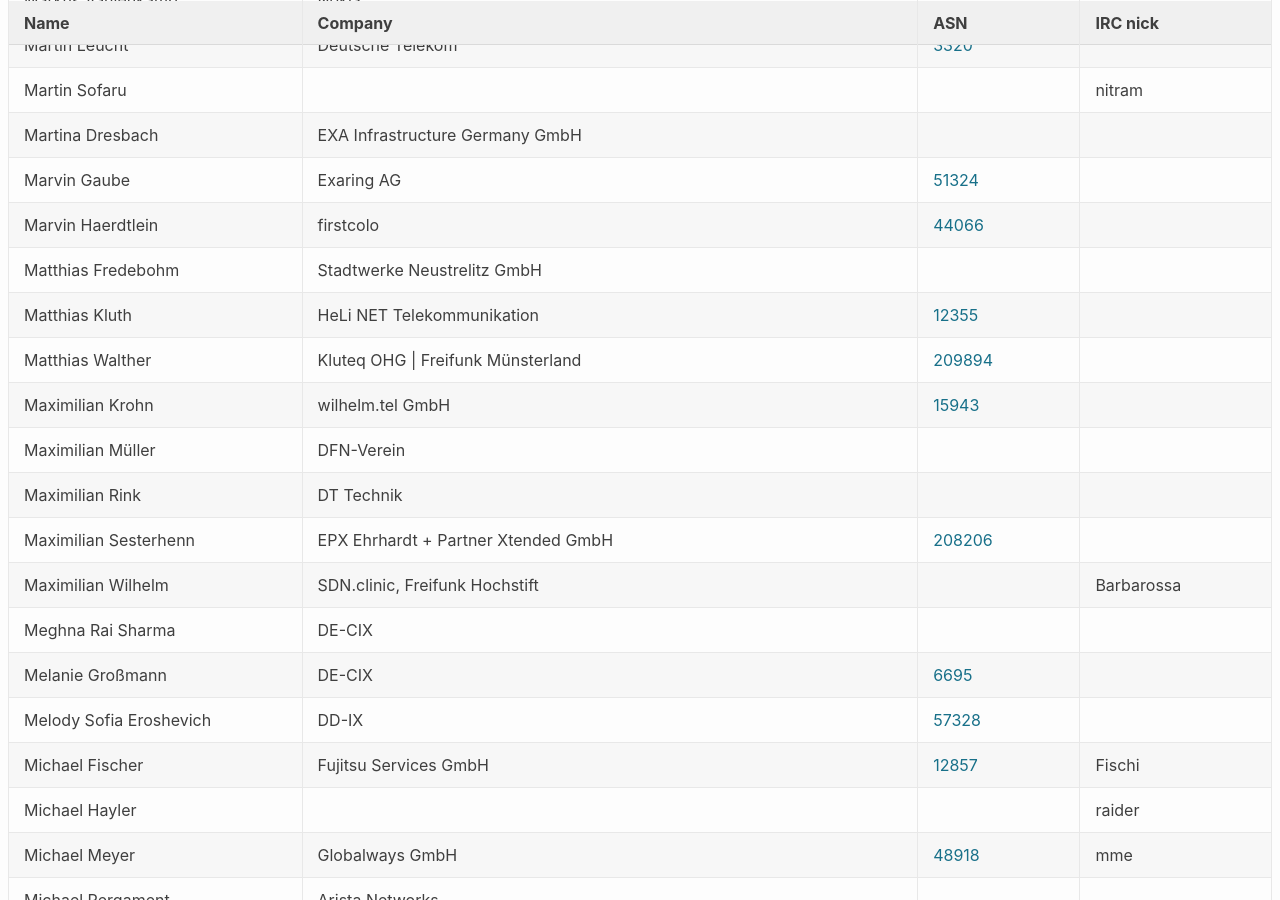
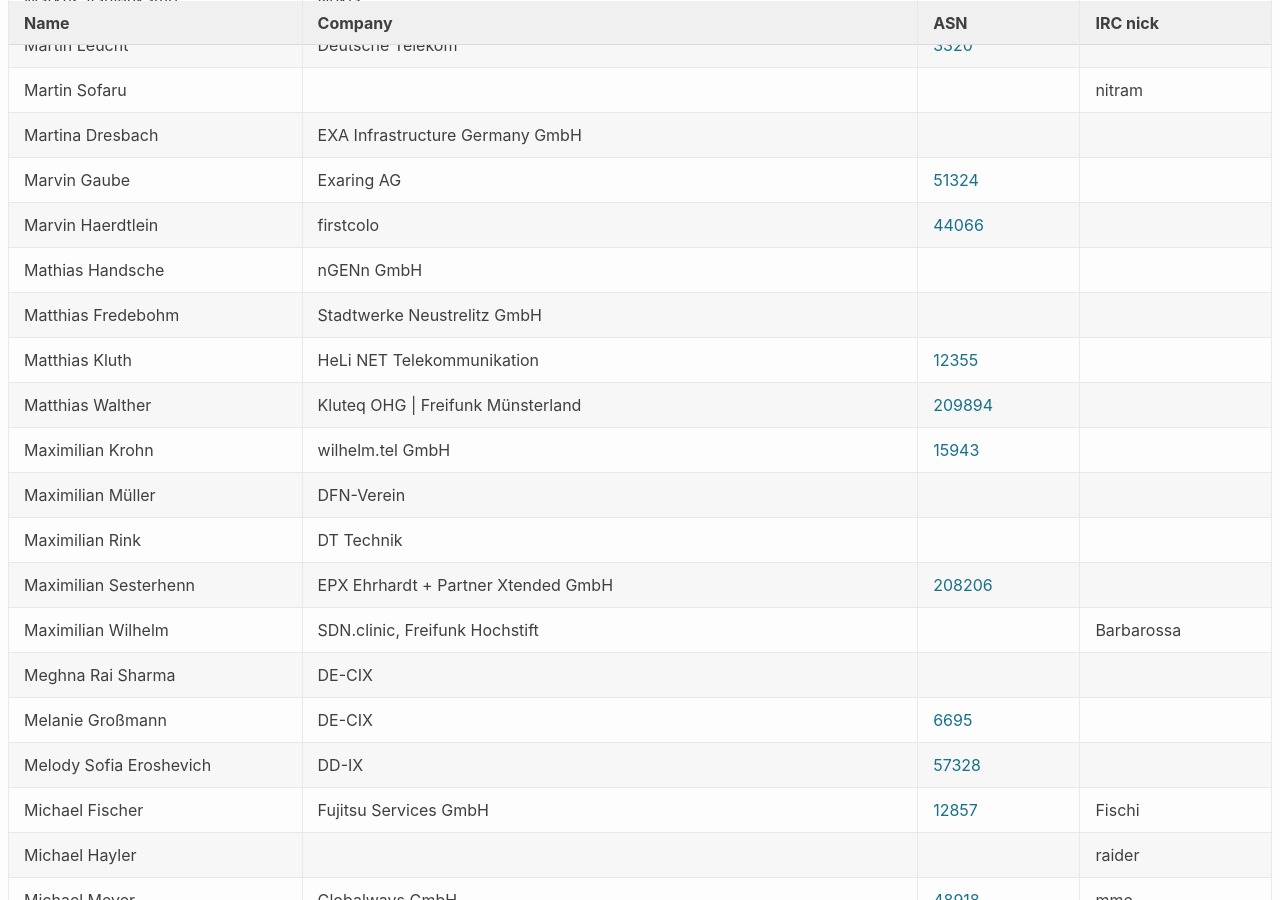
Before and after one commit to denog/pretix-attendeelist, a Jekyll site: the page built from denog15/index.md, in a window 1280 px wide and 900 px high, scrolled down 7489 px. Built offline with Jekyll 4.4.1, drawn with Linux system fonts in a browser that asks for light colours.

Commit message:
Latest data: Tue Oct 17 07:28:09 UTC 2023

```diff
--- a/_data/attendees_denog15_onsite.json
+++ b/_data/attendees_denog15_onsite.json
@@ -1008,6 +1008,12 @@
     "asn": "44066"
   },
   {
+    "name": "Mathias Handsche",
+    "company": "nGENn GmbH",
+    "irc": null,
+    "asn": null
+  },
+  {
     "name": "Matthias Fredebohm",
     "company": "Stadtwerke Neustrelitz GmbH",
     "irc": null,
```
